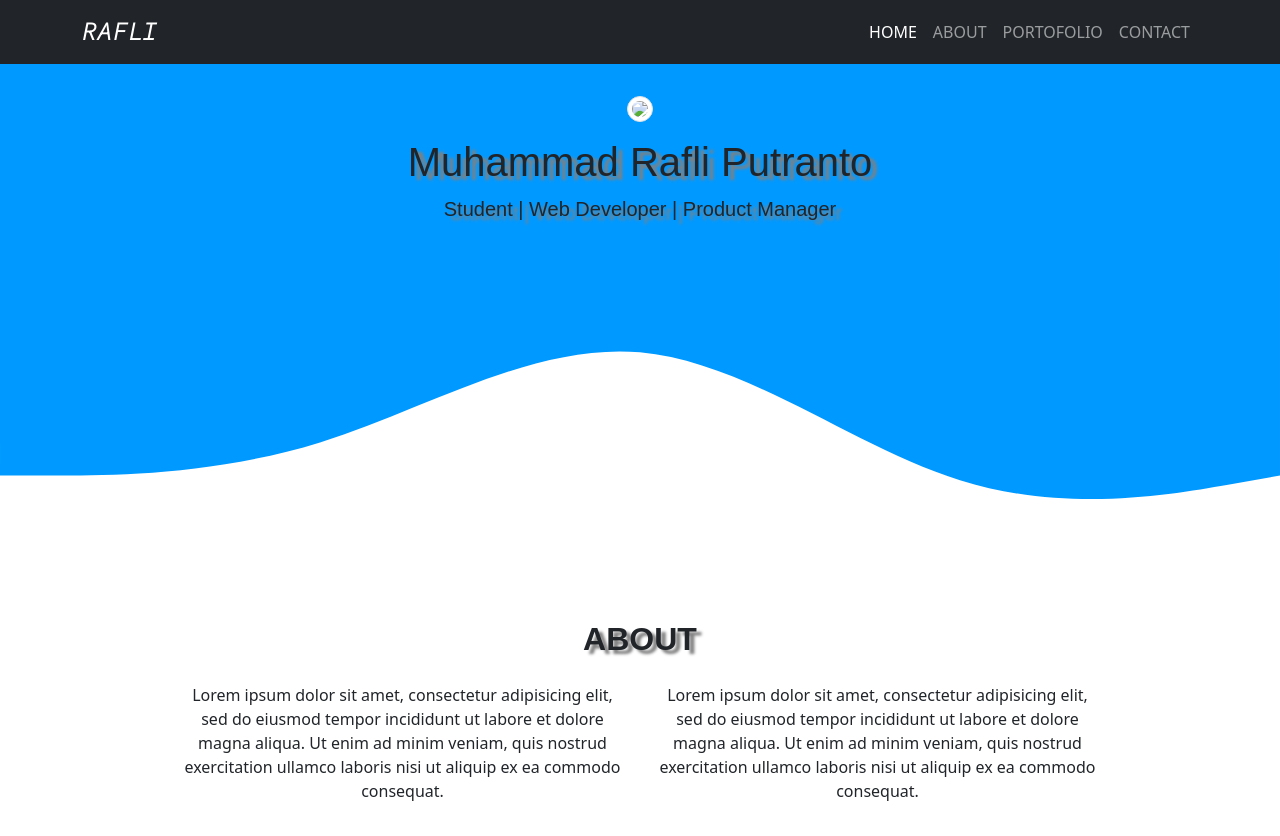
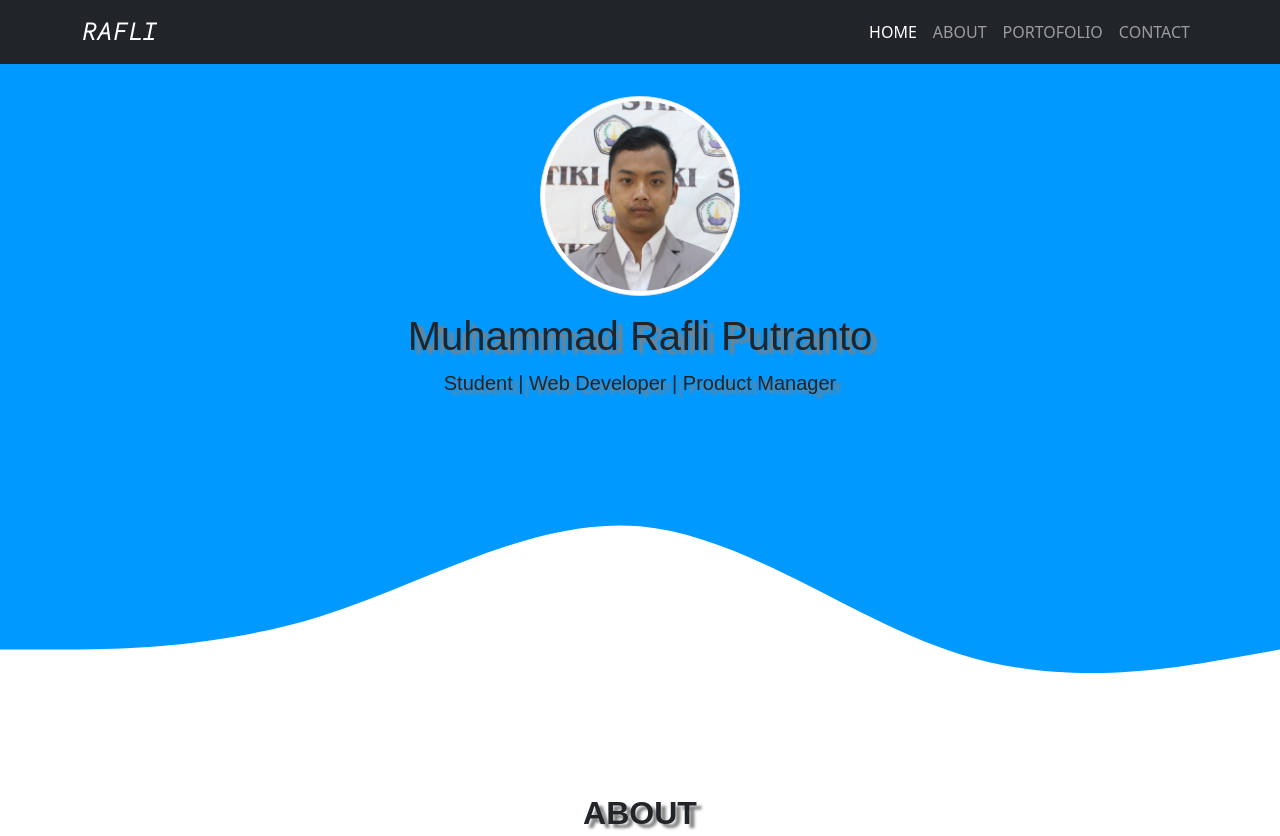
Before and after one commit to rafliputranto/rafliputranto.github.io, a plain HTML site: page index.html in a window 1280 px wide. Shown: the top 836 px of the page. Drawn offline with nearby package versions, Linux system fonts and the light colour scheme.

Commit message:
Update index

```diff
--- a/index.html
+++ b/index.html
@@ -30,7 +30,7 @@
 
 <div class="jumbotron jumbotron-fluid">
   <div class="container text-center pb-2">
-  	<img src="rafliputranto.github.io/img//Foto Stiki.jpg" width="200px" class="mt-3 rounded-circle img-thumbnail">
+  	<img src="rafliputranto.github.io/img/Foto Stiki.jpg" width="200px" class="mt-3 rounded-circle img-thumbnail">
     <h1 class="display-6 mt-3 name">Muhammad Rafli Putranto</h1>
     <p class="lead"> Student | Web Developer | Product Manager</p>
   </div>
```
